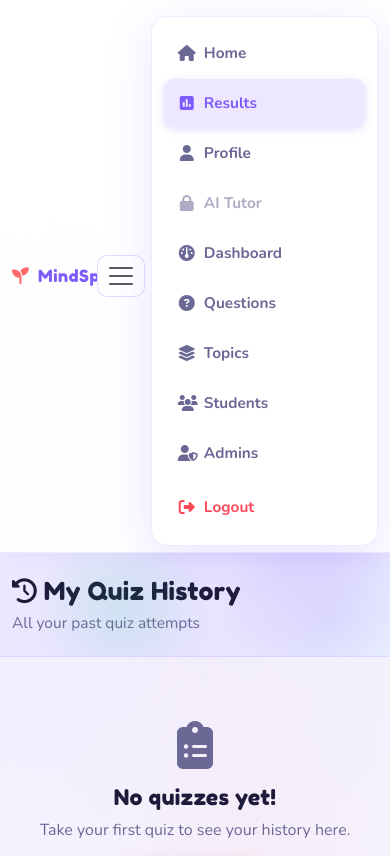
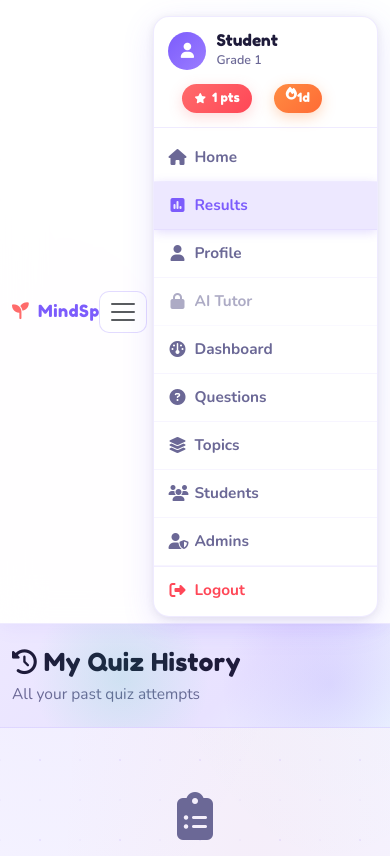
Before and after one commit to TanishqMhatre1546/mindsprouts, a Flask app: page /history in a window 390 px wide, after a click that opens the changed part. Shown: the top 856 px of the page. Run offline with Flask 3, Linux system fonts and the light colour scheme; the visitor is signed in with stand-in values (Sample User, id 1); data that the repository does not hold is empty; some libraries are stand-ins or nearby versions.

Commit message:
UI/UX refining

```diff
--- a/static/css/style.css
+++ b/static/css/style.css
@@ -182,8 +182,8 @@
 }
 
 @media (max-width: 991px) {
-    .navbar-collapse { background: white; border-radius: var(--r-md); padding: 12px; margin-top: 10px; box-shadow: var(--shadow-lg); border: 1px solid var(--border); }
-    .nav-link { padding: 11px 14px !important; border-radius: var(--r-sm); margin-bottom: 2px; font-size: 0.95rem; }
+    .navbar-collapse { background: white; border-radius: 16px; padding: 0; margin-top: 10px; box-shadow: 0 8px 32px rgba(124,92,252,0.15), 0 2px 8px rgba(0,0,0,0.08); border: 1.5px solid rgba(124,92,252,0.12); overflow: hidden; }
+    .nav-link { padding: 11px 14px !important; border-radius: 0; margin-bottom: 0; font-size: 0.95rem; border-bottom: 1px solid rgba(124,92,252,0.06); }
     .navbar-nav { gap: 0 !important; }
     .points-badge, .streak-badge, .admin-badge { display: inline-flex; margin: 4px 0 4px 14px; }
     .navbar-collapse .d-none.d-lg-block { display: none !important; }
@@ -205,7 +205,11 @@
         font-weight: 700;
     }
     .navbar-nav .logout-btn {
-        margin-top: 4px;
+        margin-top: 0;
+        border-top: 1.5px solid rgba(124,92,252,0.1);
+        border-bottom: none;
+        padding-bottom: 14px !important;
+        border-radius: 0 !important;
     }
 }
 @media (max-width: 576px) {
@@ -255,6 +259,9 @@
         width: min(240px, 88vw);
         margin-left: auto;
         margin-right: 0;
+        padding: 0;
+        border-radius: 16px;
+        overflow: hidden;
     }
     .navbar-nav .nav-link {
         min-height: 48px;
@@ -264,6 +271,58 @@
     .page-header .container { padding-left: 12px; padding-right: 12px; }
     .stat-card { padding: 12px; }
     .stat-number { font-size: 1.15rem; }
+}
+
+/* Mobile nav header panel */
+.mobile-nav-header {
+    padding: 14px 14px 10px;
+    border-bottom: 1px solid var(--border);
+    margin-bottom: 6px;
+}
+.mobile-nav-user {
+    display: flex;
+    align-items: center;
+    gap: 10px;
+    margin-bottom: 10px;
+}
+.mobile-nav-avatar {
+    width: 38px;
+    height: 38px;
+    border-radius: 50%;
+    background: linear-gradient(135deg, var(--violet), var(--violet-light));
+    color: white;
+    display: flex;
+    align-items: center;
+    justify-content: center;
+    font-size: 0.95rem;
+    flex-shrink: 0;
+}
+.mobile-nav-name {
+    font-family: 'Fredoka One', sans-serif;
+    font-size: 1rem;
+    color: var(--text);
+    line-height: 1.2;
+}
+.mobile-nav-grade {
+    font-family: 'Nunito', sans-serif;
+    font-size: 0.78rem;
+    color: var(--text-muted);
+    font-weight: 600;
+}
+.mobile-nav-stats {
+    display: flex;
+    gap: 8px;
+    flex-wrap: wrap;
+}
+
+/* Dashboard button variant for btn-back-header */
+.btn-back-header--home {
+    background: rgba(99,102,241,0.08);
+    border-color: rgba(99,102,241,0.2);
+}
+.btn-back-header--home:hover {
+    background: var(--violet-pale);
+    transform: none;
 }
 
 @keyframes navSheetIn {
--- a/templates/ai_tutor.html
+++ b/templates/ai_tutor.html
@@ -6,10 +6,10 @@
 
     <!-- Back navigation -->
     <div class="mb-3 d-flex gap-2 align-items-center">
-        <button onclick="history.back()" class="btn btn-sm btn-light">
+        <button onclick="history.back()" class="btn-back-header" style="margin-bottom:0">
             <i class="fa-solid fa-arrow-left"></i> Back to Results
         </button>
-        <a href="{{ url_for('student_dashboard') }}" class="btn btn-sm btn-light">
+        <a href="{{ url_for('student_dashboard') }}" class="btn-back-header btn-back-header--home" style="margin-bottom:0">
             <i class="fa-solid fa-house"></i> Dashboard
         </a>
     </div>
--- a/templates/base.html
+++ b/templates/base.html
@@ -40,6 +40,28 @@
         </button>
 
         <div class="collapse navbar-collapse" id="navMenu">
+            <!-- Mobile menu header (visible only on mobile) -->
+            <div class="mobile-nav-header d-lg-none">
+                {% if session.student_id %}
+                <div class="mobile-nav-user">
+                    <div class="mobile-nav-avatar"><i class="fa-solid fa-user"></i></div>
+                    <div>
+                        <div class="mobile-nav-name">{{ session.student_name if session.student_name else 'Student' }}</div>
+                        <div class="mobile-nav-grade">Grade {{ session.grade }}</div>
+                    </div>
+                </div>
+                <div class="mobile-nav-stats">
+                    <span class="points-badge" style="font-size:0.8rem;padding:4px 12px">
+                        <i class="fa-solid fa-star"></i> {{ session.total_points }} pts
+                    </span>
+                    {% if session.current_streak > 0 %}
+                    <span class="streak-badge" style="font-size:0.8rem;padding:4px 12px">
+                        <i class="fa-solid fa-fire"></i> {{ session.current_streak }}d
+                    </span>
+                    {% endif %}
+                </div>
+                {% endif %}
+            </div>
             <ul class="navbar-nav ms-auto align-items-lg-center gap-1">
 
                 {% if session.student_id %}
```
Also changed, not shown: 1 other file.
